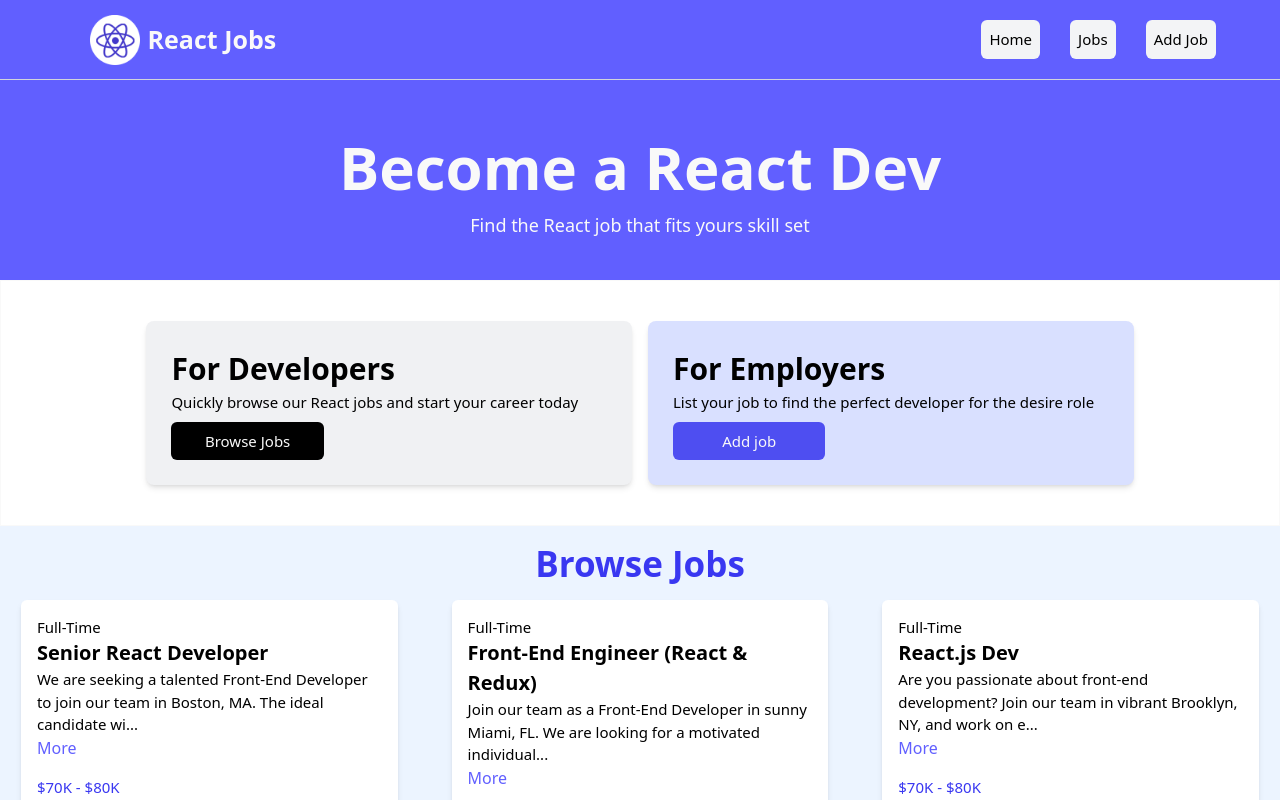
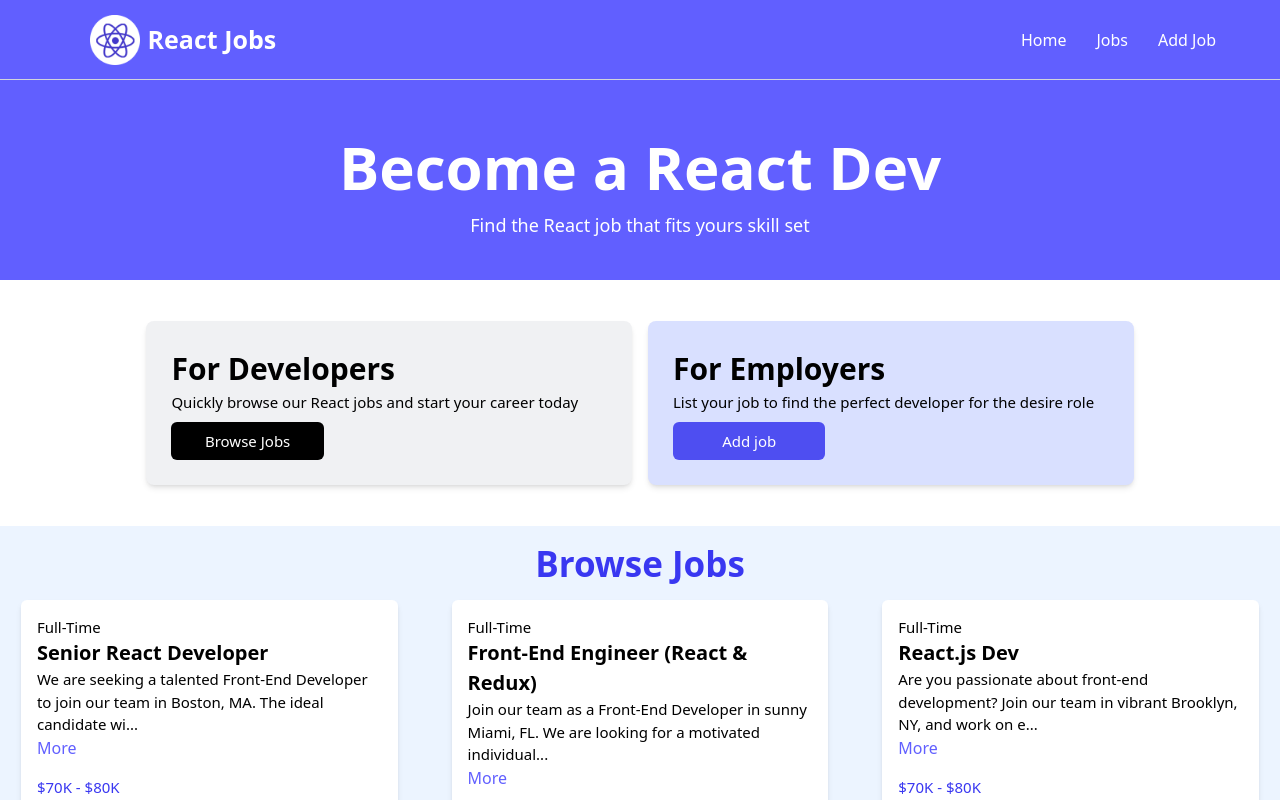
Before and after one commit to roshhi/HireFlow, a React (Vite) app: page / in a window 1280 px wide. Shown: the top 800 px of the page. Built offline with nearby package versions, Linux system fonts and the light colour scheme.

Commit message:
Added a spinner component so that it appear when the data is being fetched.

```diff
--- a/src/components/Navbar.jsx
+++ b/src/components/Navbar.jsx
@@ -1,28 +1,36 @@
 import React from 'react'
 import logo from '../assets/images/logo.png';
+import { NavLink } from 'react-router-dom'; // not using the <a> tag because it reloads the page.
+// NavLink add a class to the active link
 
 const Navbar = () => {
     return(
         <>
-            <nav className='w-full h-20 bg-indigo-500 flex items-center justify-center border-b-[1px] border-gray-300 gap-5 sm:justify-between sm:pl-[min(7vw,100px)] sm:pr-[min(5vw,100px)] ]'>
+            <nav className='w-full h-20 bg-indigo-500 flex items-center justify-center border-b-[1px] border-gray-300 gap-5 sm:justify-between sm:pl-[min(7vw,100px)] sm:pr-[min(5vw,100px)] text-white'>
                 <div className= 'flex items-center gap-2 w-auto'>
                     <img className='h-[min(12vw,50px)]' src={logo} alt="React logo" />
                     <p className='hidden [@media(min-width:480px)]:block text-[min(5vw,25px)] font-bold'>React Jobs</p>
                 </div>
                 <div className='gap-[min(3vw,30px)] flex-center'>
-                    <div className="nav-box">
+                    <NavLink to="/" className={({ isActive }) => isActive ?'nav-active': 'nav-not-active'}>
+                        <div>
                             <p>Home</p>
                         </div>
-                    <div className="nav-box">
+                    </NavLink>
+                    <NavLink to="/jobs" className={({ isActive }) => isActive ?'nav-active': 'nav-not-active'}>
+                        <div>
                             <p>Jobs</p>
                         </div>
-                    <div className="nav-box">
+                    </NavLink>
+
+                    <NavLink to="/addJob" className={({ isActive }) => isActive ?'nav-active': 'nav-not-active'}>
+                        <div>
                             <p>Add Job</p>
                         </div>
+                    </NavLink>
                 </div>
             </nav>
         </>
     )
 }
-
 export default Navbar;
--- a/src/components/hero.jsx
+++ b/src/components/hero.jsx
@@ -4,7 +4,7 @@ const Hero = ({title= "Become a React Dev", subtitle= "Find the React job that f
 
     return (
         <>
-            <div className="w-full flex-center flex-col h-[25vh] bg-indigo-500">
+            <div className="w-full flex-center flex-col h-[25vh] bg-indigo-500 text-white">
                 <p className="text-[min(7.5vw,60px)] font-bold">{title}</p>
                 <p className="text-[min(5vw,18px)]">{subtitle}</p>
             </div>
--- a/src/components/homeCards.jsx
+++ b/src/components/homeCards.jsx
@@ -4,7 +4,7 @@ import Card from "./card";
 const HomeCards = () => {
   return (
     <>
-        <div className='flex justify-center items-center w-full border h-auto bg-white flex-col pt-4 pb-4 md:flex-row md:p-8'>
+        <div className='flex justify-center items-center w-full border h-auto bg-white flex-col pt-4 pb-4 md:flex-row md:p-8 text-white'>
             <Card title={"For Developers"} subtitle={"Quickly browse our React jobs and start your career today"} btnText={"Browse Jobs"} cardBg={'bg-[rgb(240,241,243)]'} btnBg={'bg-black'} />
             <Card title={"For Employers"} subtitle={"List your job to find the perfect developer for the desire role"} btnText={"Add job"} cardBg={'bg-[rgb(217,224,255)]'} btnBg={'bg-[rgb(78,78,241)]'} />
         </div>
--- a/src/components/job.jsx
+++ b/src/components/job.jsx
@@ -25,7 +25,7 @@ const Job = ({type,title,desc,sal,loc})=>{
                 <FaMapMarker className="inline mr-2"/>
                 {loc}
             </p>
-            <div className="bg-[rgb(57,55,241)] rounded-sm p-1 flex-center mt-3">
+            <div className="bg-[rgb(57,55,241)] rounded-sm p-1 flex-center mt-3 text-white">
                 <p>Read More</p>
             </div>
 
--- /dev/null
+++ b/src/components/spinner.jsx
@@ -0,0 +1,22 @@
+import React from 'react'
+import { ClipLoader } from 'react-spinners';
+
+const override = {
+    display: 'block',
+    margin: '300px auto',
+}
+
+const Spinner = ({loading}) => {
+  return (
+    <>
+        <ClipLoader
+            color='#4338ca'
+            loading={loading}
+            cssOverride={override}
+            size={50}
+        />
+    </>
+  )
+}
+
+export default Spinner;
--- a/src/components/viewAllJobs.jsx
+++ b/src/components/viewAllJobs.jsx
@@ -2,7 +2,7 @@ import React from 'react'
 
 const ViewAllJobs = ({onClick}) => {
   return (
-    <div className='flex-center p-[30px]'>
+    <div className='flex-center p-[30px] bg-white'>
         <div onClick={onClick} className='bg-black w-[180px] p-3 flex-center rounded-md cursor-pointer'>
             <p className='text-white'>Show More</p>
         </div>
```
Lines whose indentation alone changed are shown as unchanged.
